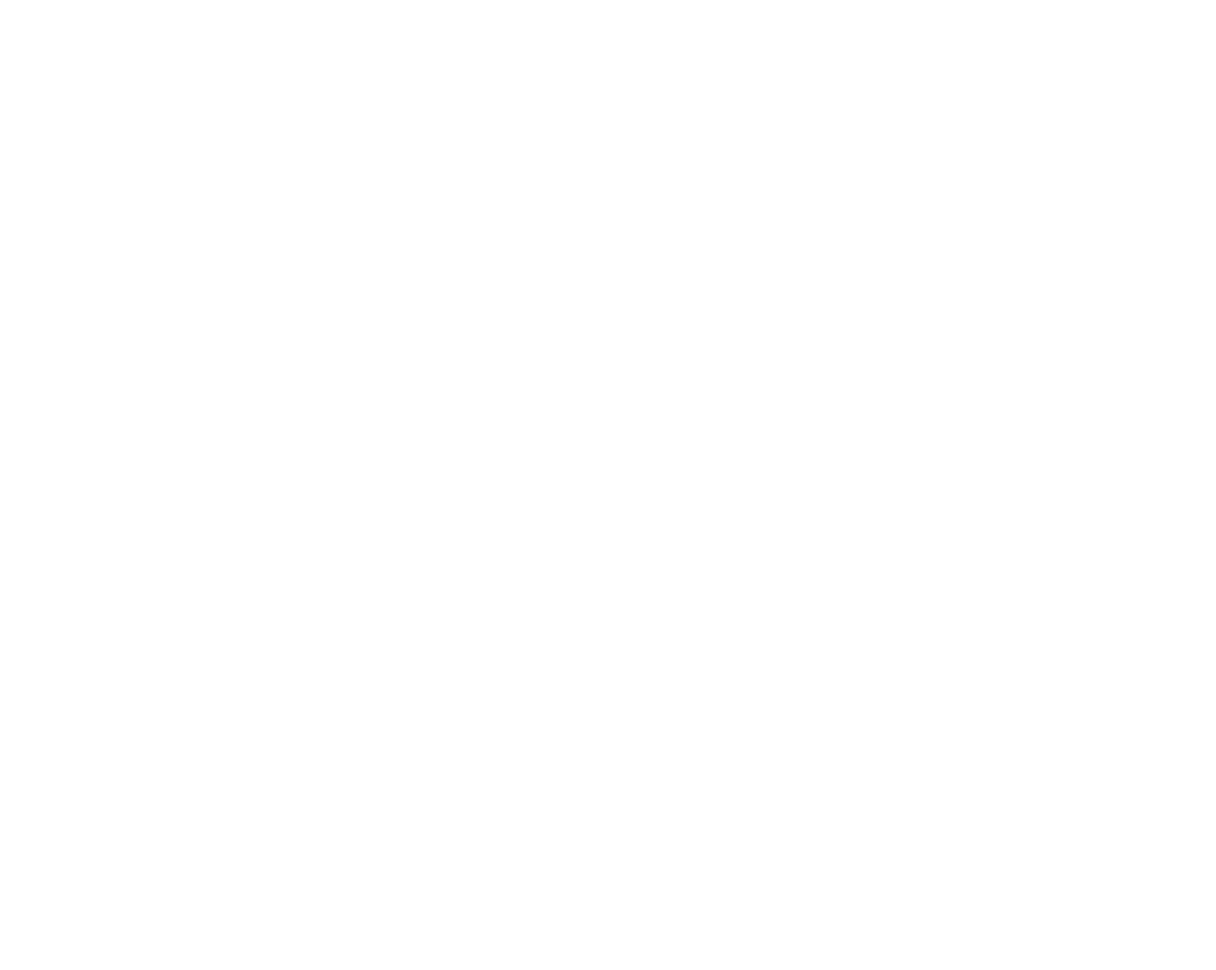
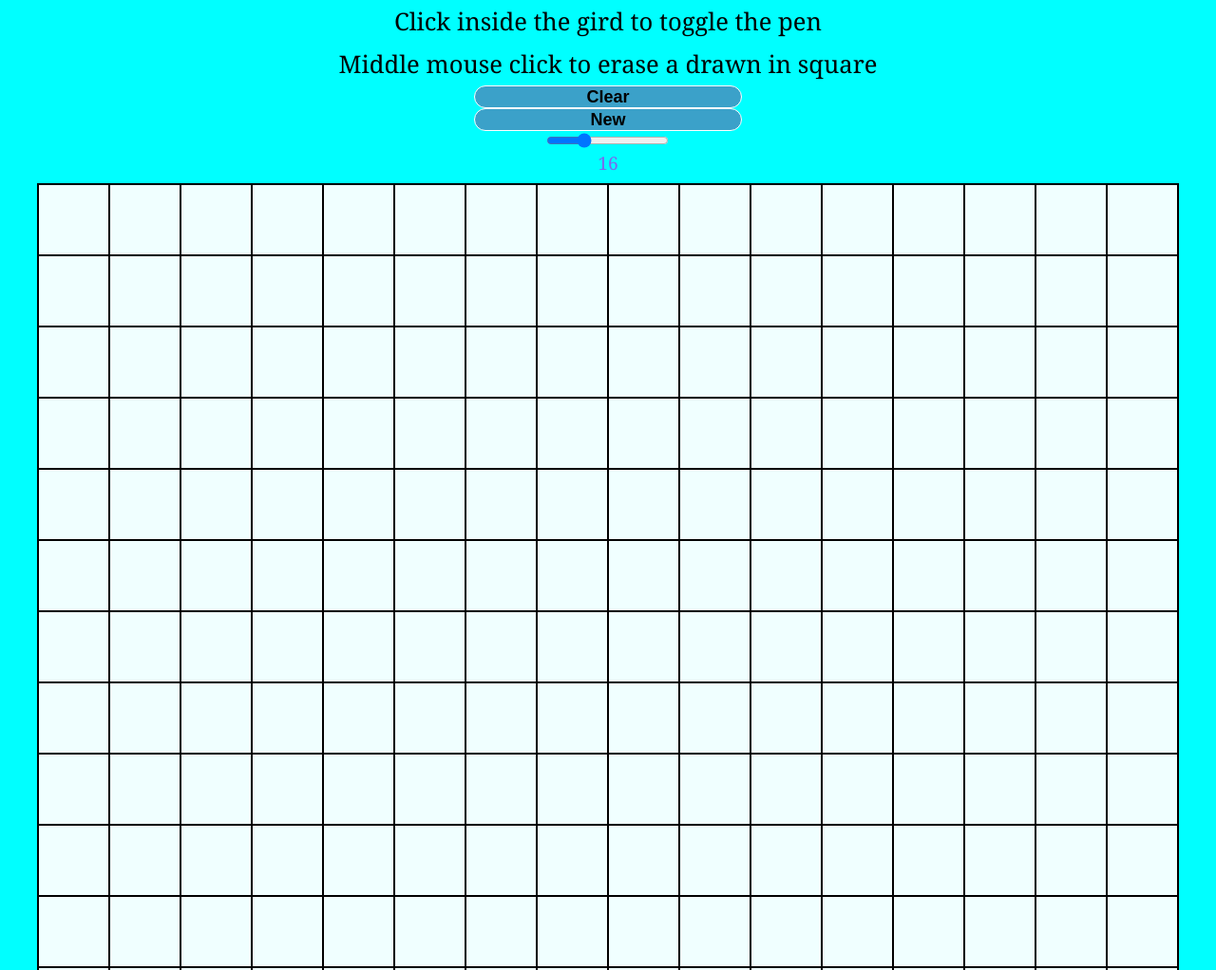
Before and after one commit to Ibrahim-Wasti/etchasketch, a plain HTML site: page index.html in a window 1280 px wide. Shown: the top 1022 px of the page at 95% size. Before the commit the page ends 800 px from the top, so only its background shows below. Drawn offline with Linux system fonts and the light colour scheme.

Commit message:
Add functoinality and styling

```diff
--- a/index.html
+++ b/index.html
@@ -4,11 +4,22 @@
     <meta charset="UTF-8">
     <meta http-equiv="X-UA-Compatible" content="IE=edge">
     <meta name="viewport" content="width=device-width, initial-scale=1.0">
-    <script type="text/javascript" src="script.js"></script>
-    <link rel="'stylesheet" href="styles.css">
+    <script type="text/javascript" src="script.js" defer></script>
+    <link rel="stylesheet" href="styles.css">
     <title>Etch-a-Sketch</title>
 </head>
 <body>
+    <div id="controls">
+        <p>Click inside the gird to toggle the pen</p>
+        <p>Middle mouse click to erase a drawn in square</p>
+        <button id="clear">Clear</button>
+        <div id="new-container">
+            <button id="new">New</button>
+            <input id="new-input" type="range" min="3" max="50" value="16">
+            <label id="size-label" for="grid-size"></label>
+        </div>
+    </div>
 
+    <div id="grid-container"></div>
 </body>
 </html>
--- a/script.js
+++ b/script.js
@@ -0,0 +1,80 @@
+const gridContainer = document.getElementById('grid-container');
+const erase = document.getElementById('clear');
+let color = 'black';
+let squaresPerSide = 16;
+
+
+let newSize = document.querySelector('#new-input');
+newSize.value = 16;
+let labelSize = document.querySelector('#size-label');
+labelSize.textContent = newSize.value;
+newSize.addEventListener('mousemove', function() {
+    labelSize.textContent = newSize.value;
+  })
+
+
+const newGrid = document.querySelector('#new');
+newGrid.addEventListener('click', function() {
+    clear();
+    createGrid(newSize.value)
+})
+
+erase.addEventListener('click', function(){
+    clear();
+    createGrid(newSize.value)
+})
+
+createGrid(squaresPerSide);
+// Function to create grid of squares
+function createGrid(squaresPerSide) {
+    let squareSize = document.getElementById('grid-container').clientWidth/squaresPerSide;
+
+    for(let i = 0; i < squaresPerSide * squaresPerSide; i++) {
+        let square = document.createElement('div');
+        gridContainer.appendChild(square);
+        square.classList.add('square');
+        square.style.width = squareSize - 2 + 'px'
+        square.style.height = squareSize - 2 + 'px'
+
+    }
+}
+
+function removeCells() {
+    while(gridContainer.firstChild) {
+      gridContainer.removeChild(gridContainer.firstChild);
+    }
+}
+
+function clear() {
+    gridContainer.innerHTML = '';
+}
+
+function draw(elem, color) {
+    if(elem.target.classList == 'square') {
+        let drawSquare = elem.target;
+        drawSquare.style.backgroundColor = color;
+    }
+    else {return;};
+}
+
+function remove(elem) {
+    if  (elem.target.classList == 'square') {
+        let removeSquare = elem.target;
+        removeSquare.style.backgroundColor = 'white';
+    }
+}
+
+gridContainer.addEventListener('mousedown', event => {
+    if(event.button == 0) {
+        drawElem = draw(event, color);
+    }
+    else if (event.button == 2) {
+        removeElem = remove(event)
+    }
+
+})
+
+// gridContainer.addEventListener('contextmenu', event => {
+//     removeElem = remove(event);
+//     return false;
+// }, false)
--- a/styles.css
+++ b/styles.css
@@ -0,0 +1,73 @@
+html {
+    margin:0;padding:0;
+    background-color: aqua;
+}
+body {
+    margin:0;padding:0;
+    font-family: Georgia, 'Times New Roman';
+    display: flex;
+    align-items: center;
+    flex-direction: column;
+    justify-content: center;
+}
+
+p {
+    font-size: 2vw;
+    margin: 5px;
+}
+
+button {
+    font-size: 18px;
+    font-weight: 600;
+    background-color: #3ba1c9;
+    color: rgb(0, 0, 0);
+    border-radius: 24px;
+    border: 1px solid white;
+    width: 22vw;
+    height: 3vh;
+}
+
+#controls {
+    display: flex;
+    flex-direction: column;
+    align-items: center;
+}
+
+#clear {
+    bottom: 2vw;
+    background-color: #3ba1c9;
+}
+
+#new-container {
+    display: flex;
+    flex-direction: column;
+    align-items: center;
+}
+#new-size {
+    width: 19vw;
+}
+
+#size-label {
+    width: 3vw;
+    font-size: 1.5vw;
+    color: #7b68ee;
+    display: flex;
+    justify-content: center;
+}
+
+#grid-container {
+    align-items: center;
+    justify-content: center;
+    margin-top: 1vh;
+    box-sizing: content-box;
+    display: flex;
+    flex-wrap: wrap;
+    height: 1200px;
+    width: 1200px;
+    border: 1px black solid;
+    background-color: azure;
+}
+
+.square {
+    border: 1px black solid;
+}
```
